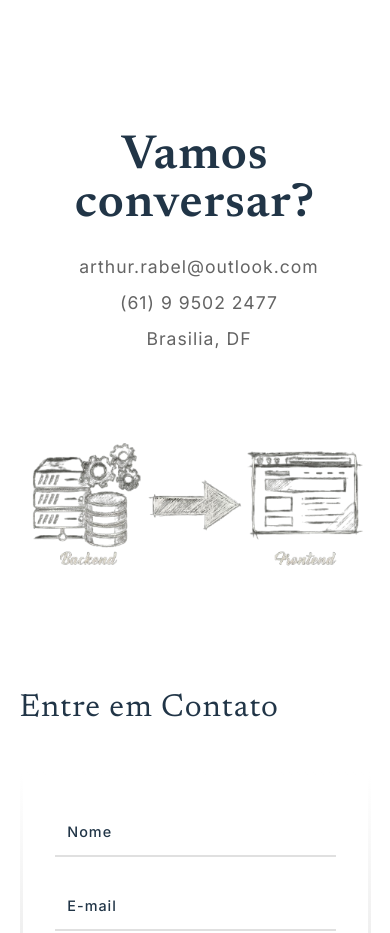
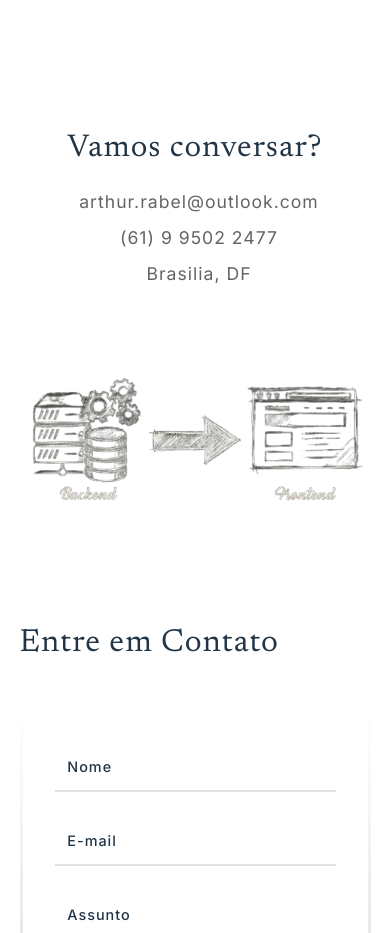
Before and after one commit to ArthurRabel/portfolio, a React (Vite) app: page / in a window 390 px wide. Shown: the part 6300-7233 px from the top of the page. Built offline with nearby package versions, Linux system fonts and the light colour scheme.

Commit message:
style: make contact title font size responsive

```diff
--- a/src/components/ContactForm/ContactForm.css
+++ b/src/components/ContactForm/ContactForm.css
@@ -26,10 +26,9 @@
 }
 
 .contact-form__contact-title {
-  font-size: 3rem;
+  font-size: clamp(1.8rem, 1rem + 4vw, 3rem);
   color: var(--text-primary);
   margin-bottom: 1rem;
-  font-weight: 600;
 }
 
 .contact-form__contact-item {
```
